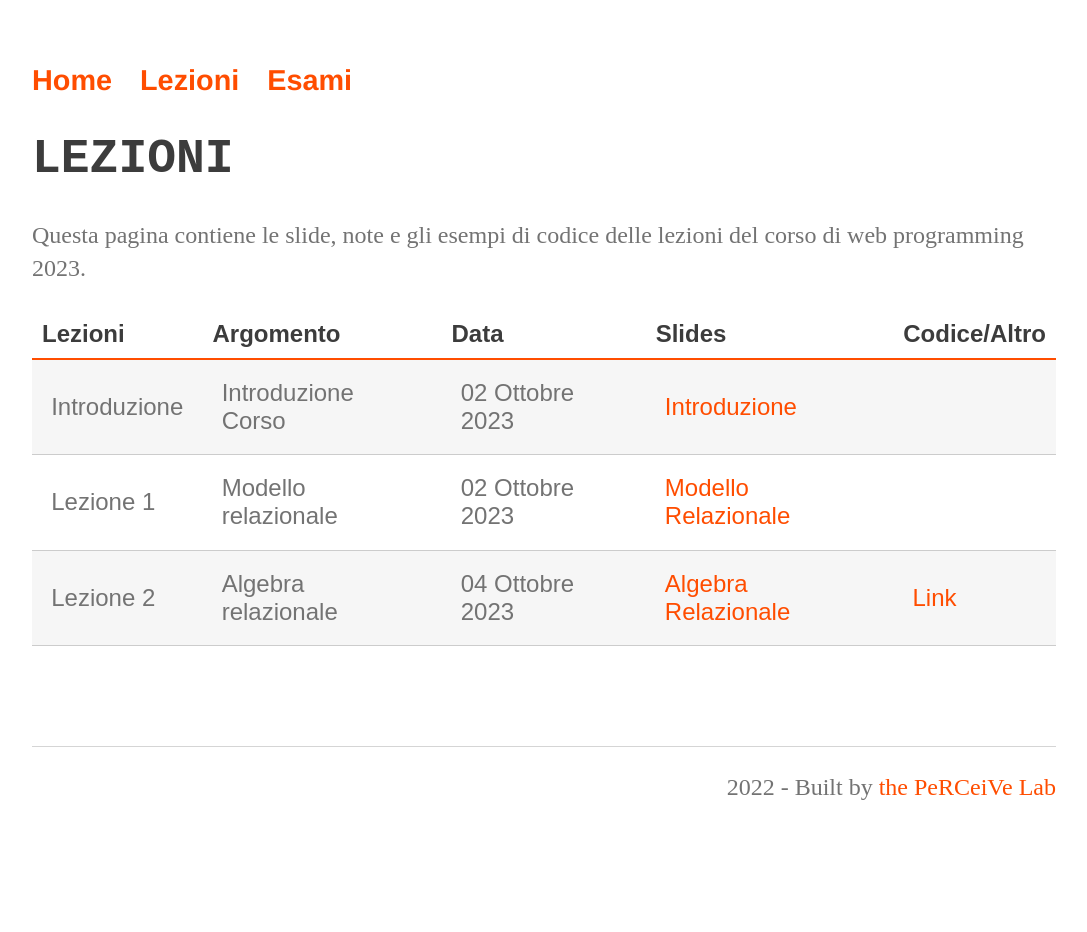
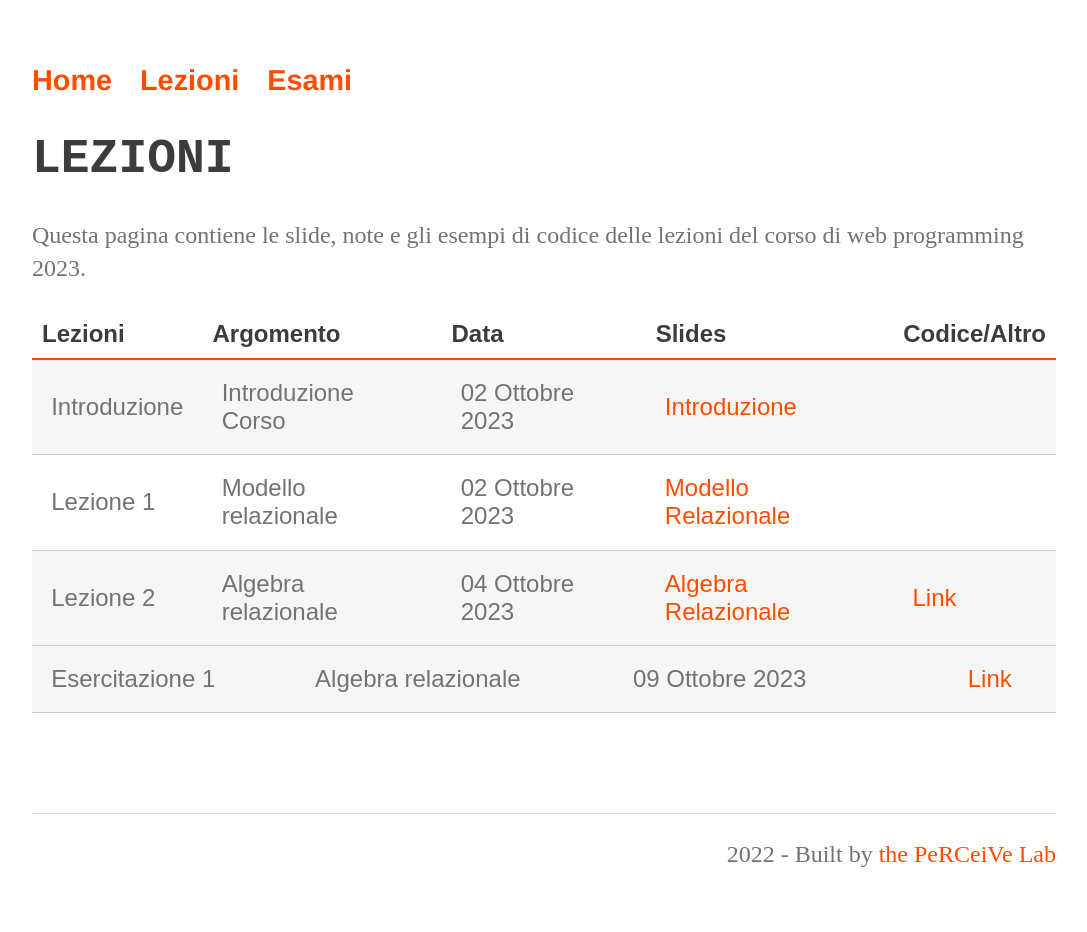
Before and after one commit to perceivelab/database-course, a Jekyll site: the page built from lezioni.md, in a window 1280 px wide. Shown: the whole page, without its empty margins (96-1183 px from the left). Built offline with Jekyll 4.4.1, drawn with Linux system fonts in a browser that asks for light colours; our own code applies the rules of GitHub Pages for plain Markdown files; before the commit the page ends 900 px from its top, so only the background shows below that.

Commit message:
Update lezioni.md

```diff
--- a/lezioni.md
+++ b/lezioni.md
@@ -11,6 +11,10 @@ Questa pagina contiene le slide, note e gli esempi di codice delle lezioni del c
 | Lezione 1  | Modello relazionale                      | 02 Ottobre 2023  | [Modello Relazionale](https://drive.google.com/file/d/15EaCh1d7VxnKTfylcErryjHwbERGk1Qo/view?usp=sharing)        |             |
 | Lezione 2  | Algebra relazionale                      | 04 Ottobre 2023   | [Algebra Relazionale](https://drive.google.com/file/d/1A-qmts9eQMoQPqdN6f6_j1QWPLIntvNc/view?usp=sharing)       |      [Link](https://drive.google.com/file/d/1xhLANQBfE-IPZenv5l__r-LpDB_vGVbi/view?usp=sharing)  |
 
+| Esercitazione 1  | Algebra relazionale                      | 09 Ottobre 2023   |    |      [Link](https://drive.google.com/file/d/1jGRLpZON_ydNYmKO80tpAFVwFnf0xMPU/view?usp=drive_link)  |
+
+
+
 
 
 [404]: /web-programming-course/fallback
```
